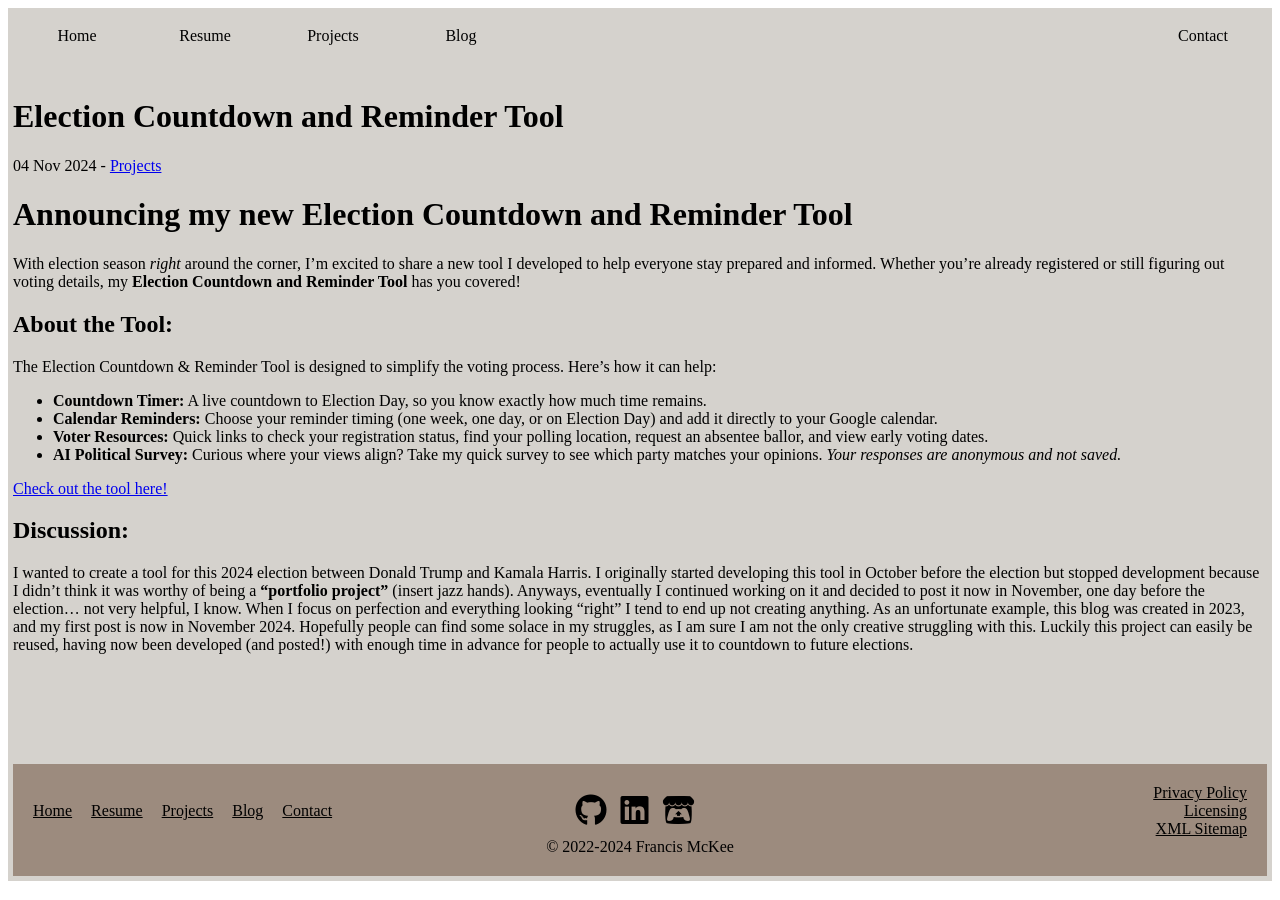
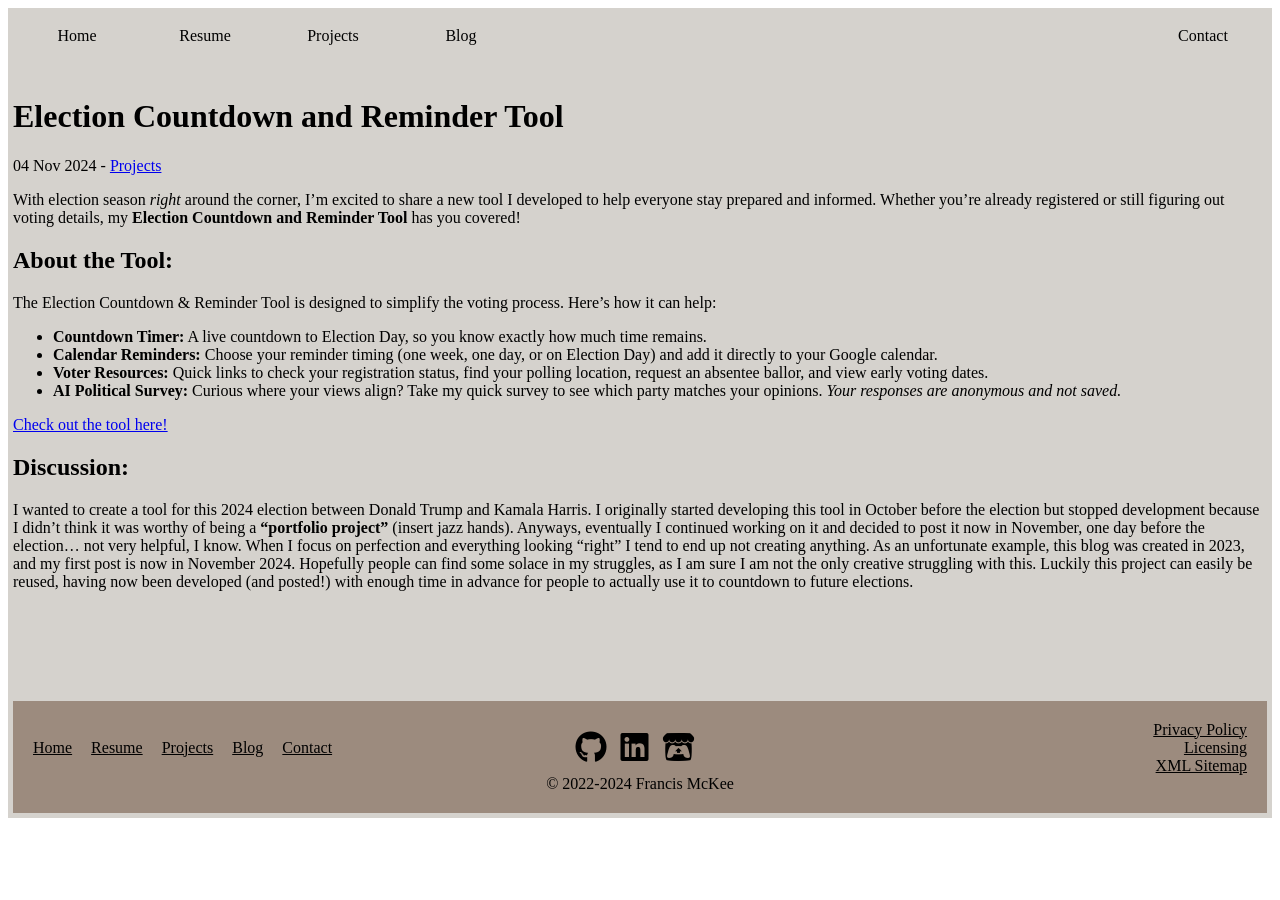
Before and after one commit to Francis-McKee/francis-mckee.github.io, a Jekyll site: the page built from _posts/2024-11-04-election-countdown-and-reminder-tool.md, in a window 1280 px wide. Built offline with Jekyll 4.4.1, drawn with Linux system fonts in a browser that asks for light colours; nearby versions of some CDN libraries; comment, search, counter and statistics services are not loaded.

Commit message:
removed post h1 to fix snippet shown on blog pg.

```diff
--- a/_posts/2024-11-04-election-countdown-and-reminder-tool.md
+++ b/_posts/2024-11-04-election-countdown-and-reminder-tool.md
@@ -6,7 +6,6 @@ date: 2024-11-04
 comments: true
 ---
 
-# Announcing my new Election Countdown and Reminder Tool
 With election season *right* around the corner, I'm excited to share a new tool I developed to help everyone stay prepared and informed. Whether you're already registered or still figuring out voting details, my **Election Countdown and Reminder Tool** has you covered!
 
 ## About the Tool:
```
Also changed, not shown: 2 other files.
